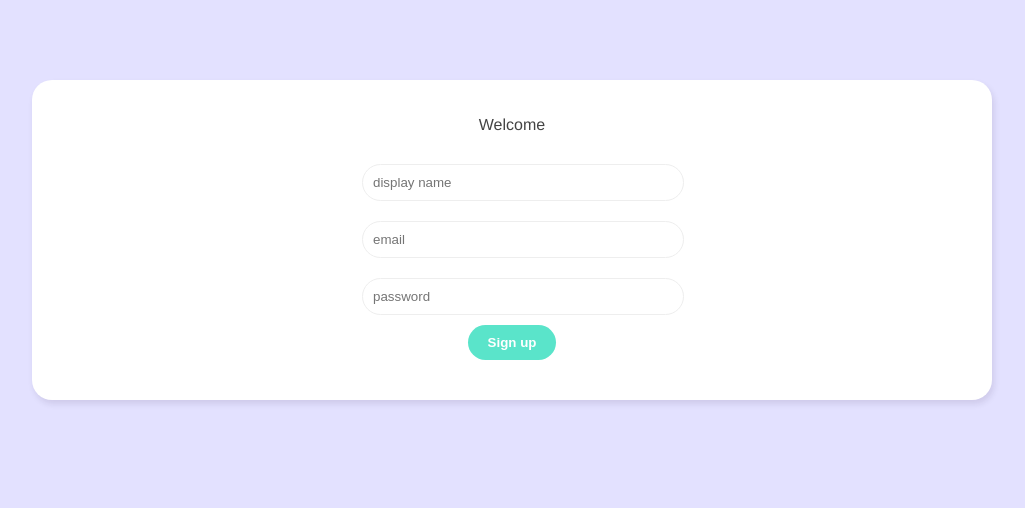
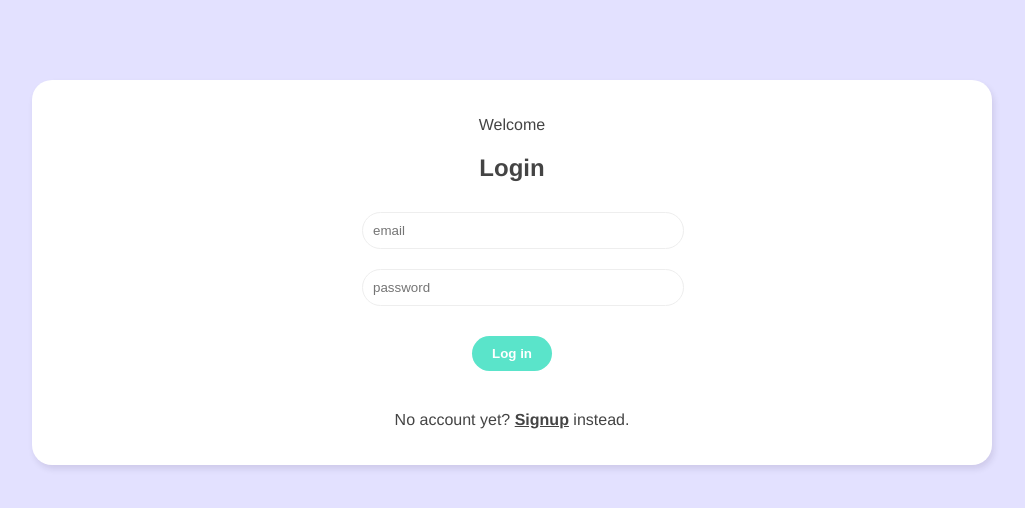
Before and after one commit to JimeBlue/live-chat-with-authentication, a Vue app: page / in a window 1280 px wide. Shown: the top 508 px of the page, without its empty margins (128-1153 px from the left). Built offline with nearby package versions, Linux system fonts and the light colour scheme.

Commit message:
finish challenge switching between forms

```diff
--- a/src/views/Welcome.vue
+++ b/src/views/Welcome.vue
@@ -1,8 +1,28 @@
 <template>
   <div class="welcome container">
     <p>Welcome</p>
-    <SignupForm />
-    <!-- <LoginForm /> -->
+    <!-- 2)Show login form if showLogin is true -->
+    <div v-if="showLogin">
+      <h2>Login</h2>
+      <LoginForm />
+      <p>
+        No account yet?
+        <!-- 4) On click change showLogin to false to display
+        signup form -->
+        <span @click="showLogin = false">Signup</span> instead.
+      </p>
+    </div>
+    <!-- 3) else, show signup form -->
+    <div v-else>
+      <h2>Signup</h2>
+      <SignupForm />
+      <p>
+        Already registered?
+        <!-- 5) On click change showLogin to true to display
+        login form -->
+        <span @click="showLogin = true">Login</span> instead.
+      </p>
+    </div>
   </div>
 </template>
 
@@ -11,6 +31,12 @@ import SignupForm from "../components/SignupForm.vue";
 import LoginForm from "../components/LoginForm.vue";
 export default {
   components: { SignupForm, LoginForm },
+  data() {
+    return {
+      // 1) initially show LoginForm
+      showLogin: true,
+    };
+  },
 };
 </script>
 
@@ -38,4 +64,13 @@ export default {
   color: #999;
   margin: 10px auto;
 }
+
+.welcome span {
+  font-weight: bold;
+  text-decoration: underline;
+  cursor: pointer;
+}
+.welcome button {
+  margin: 20px auto;
+}
 </style>
```
